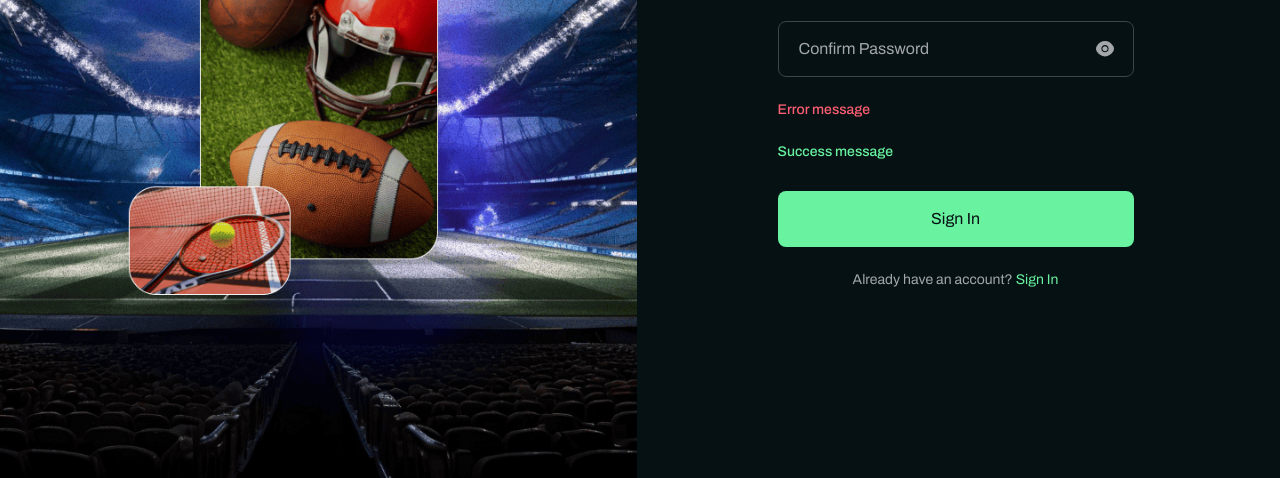
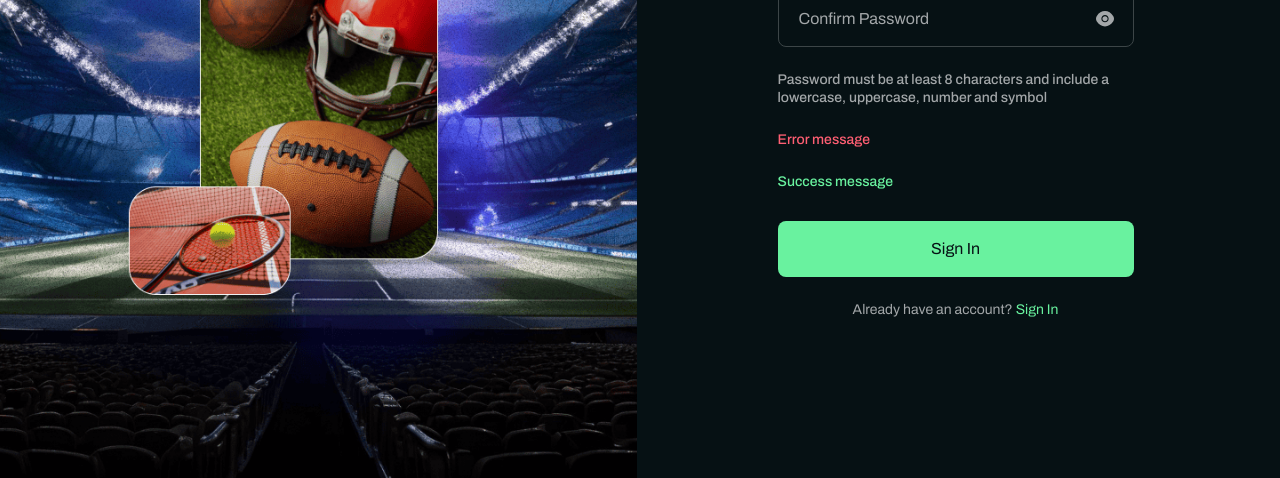
Before and after one commit to llreebor/webtrade, a website: page src/signup-password.html in a window 1280 px wide. Shown: the part 322-800 px from the top of the page. Drawn offline with Linux system fonts and the light colour scheme.

Commit message:
added message

```diff
--- a/src/signup-password.html
+++ b/src/signup-password.html
@@ -102,6 +102,10 @@
 								</button>
 							</label>
 
+							<p class="text-body-s-medium mt-6 text-graytext">
+								Password must be at least 8 characters and include a lowercase,
+								uppercase, number and symbol
+							</p>
 							<p class="text-body-s-medium mt-6 text-lightred">Error message</p>
 							<p class="text-body-s-medium mt-6 text-lightgreen">
 								Success message
```
Also changed, not shown: src/css/output.css.
